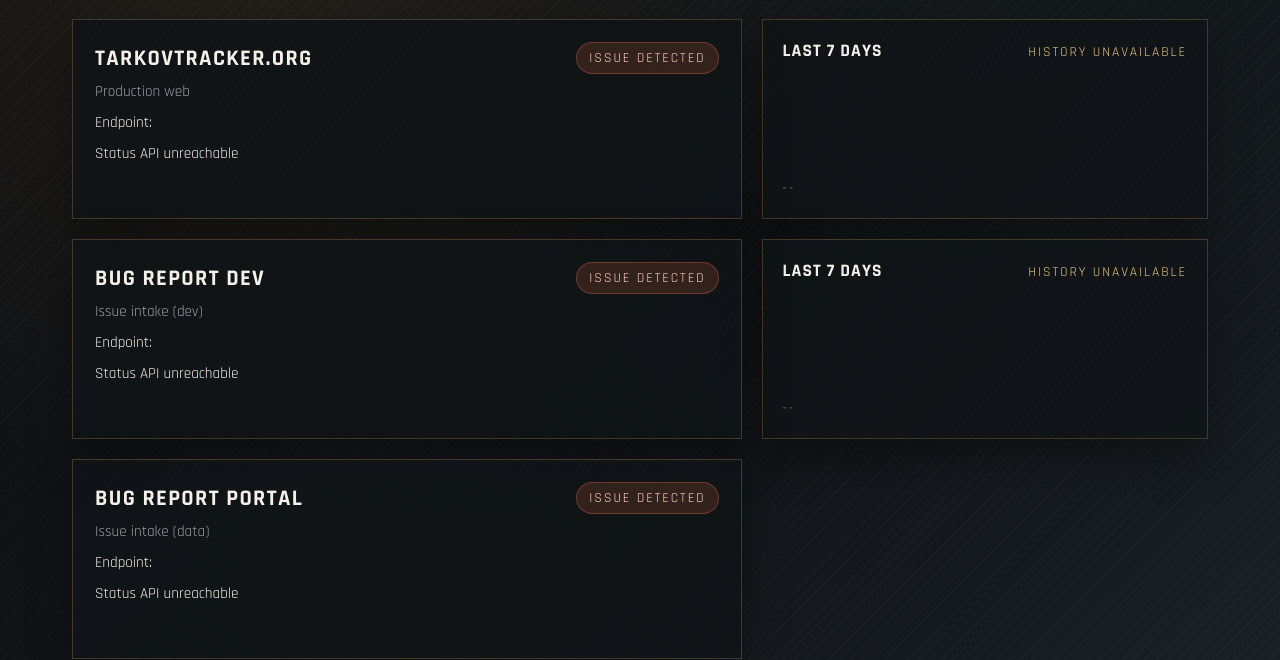
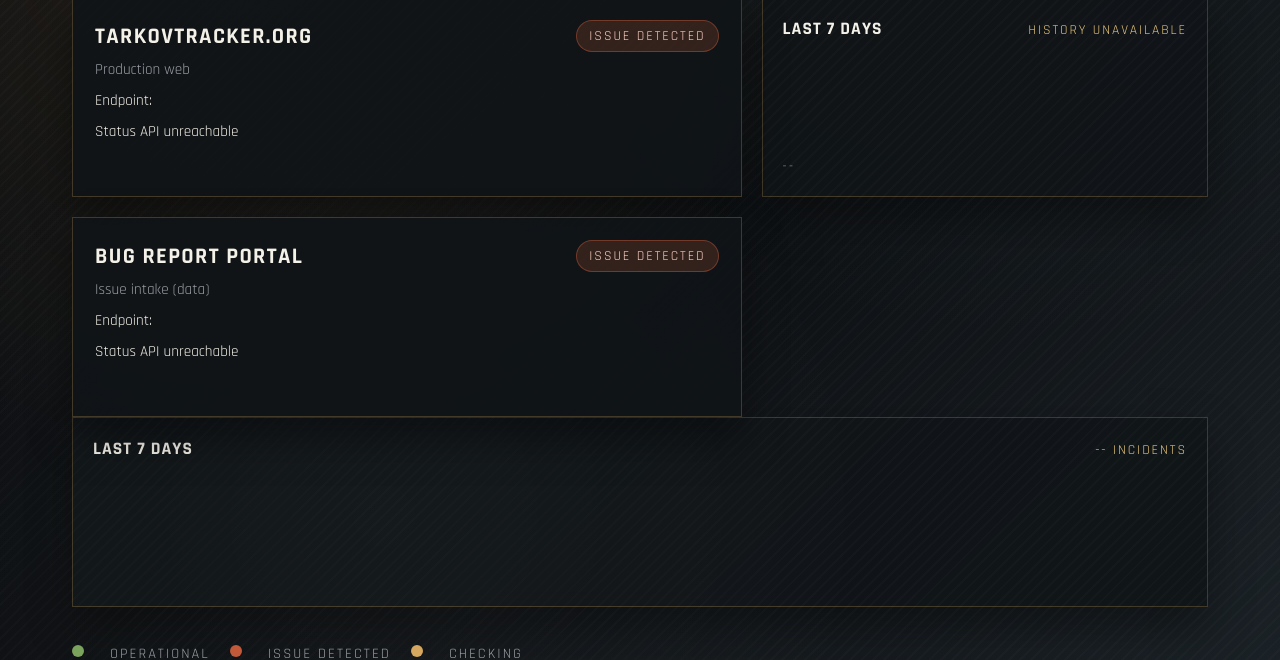
Before and after one commit to tarkovtracker-org/status, a website: page index.html in a window 1280 px wide. Shown: the part 324-984 px from the top of the page. Drawn offline with Linux system fonts and the light colour scheme; no server answers.

Commit message:
Refactor bug report section in index.html
Updated the bug report section to reflect the correct service name and removed redundant code.

Signed-off-by: Niv <148060940+Nivmizz7@users.noreply.github.com>

```diff
--- a/index.html
+++ b/index.html
@@ -27,6 +27,7 @@
         <h2>Last 7 days of incidents</h2>
         <p>Counts of failed checks grouped per day.</p>
       </section>
+       </main>
 
       <section class="status-history-grid" id="status-history-grid">
         <div class="row">
@@ -51,27 +52,6 @@
         </div>
 
         <div class="row">
-          <article class="status-card" data-service="bug-report-dev">
-            <div class="card-top">
-              <h2>Bug Report Dev</h2>
-              <span class="badge" data-status>Checking...</span>
-            </div>
-            <p class="card-meta">Issue intake (dev)</p>
-            <div class="card-detail">Endpoint: <span data-endpoint></span></div>
-            <div class="card-detail" data-detail>Waiting for response.</div>
-          </article>
-
-          <article class="history-card" data-history="bug-report-dev">
-            <div class="history-top">
-              <h3>Last 7 days</h3>
-              <span class="history-total" data-total>-- incidents</span>
-            </div>
-            <svg class="history-chart" viewBox="0 0 260 80" role="img" aria-label="Incident chart"></svg>
-            <div class="history-labels" data-labels></div>
-          </article>
-        </div>
-
-        <div class="row">
           <article class="status-card" data-service="bug-report-portal">
             <div class="card-top">
               <h2>Bug Report Portal</h2>
@@ -82,7 +62,16 @@
             <div class="card-detail" data-detail>Waiting for response.</div>
           </article>
       </section>
-    </main>
+
+          <article class="history-card" data-history="tarkovtracker">
+            <div class="history-top">
+              <h3>Last 7 days</h3>
+              <span class="history-total" data-total>-- incidents</span>
+            </div>
+            <svg class="history-chart" viewBox="0 0 260 80" role="img" aria-label="Incident chart"></svg>
+            <div class="history-labels" data-labels></div>
+          </article>
+        </div>
 
     <footer class="footer">
       <span class="legend good"></span> Operational
```
